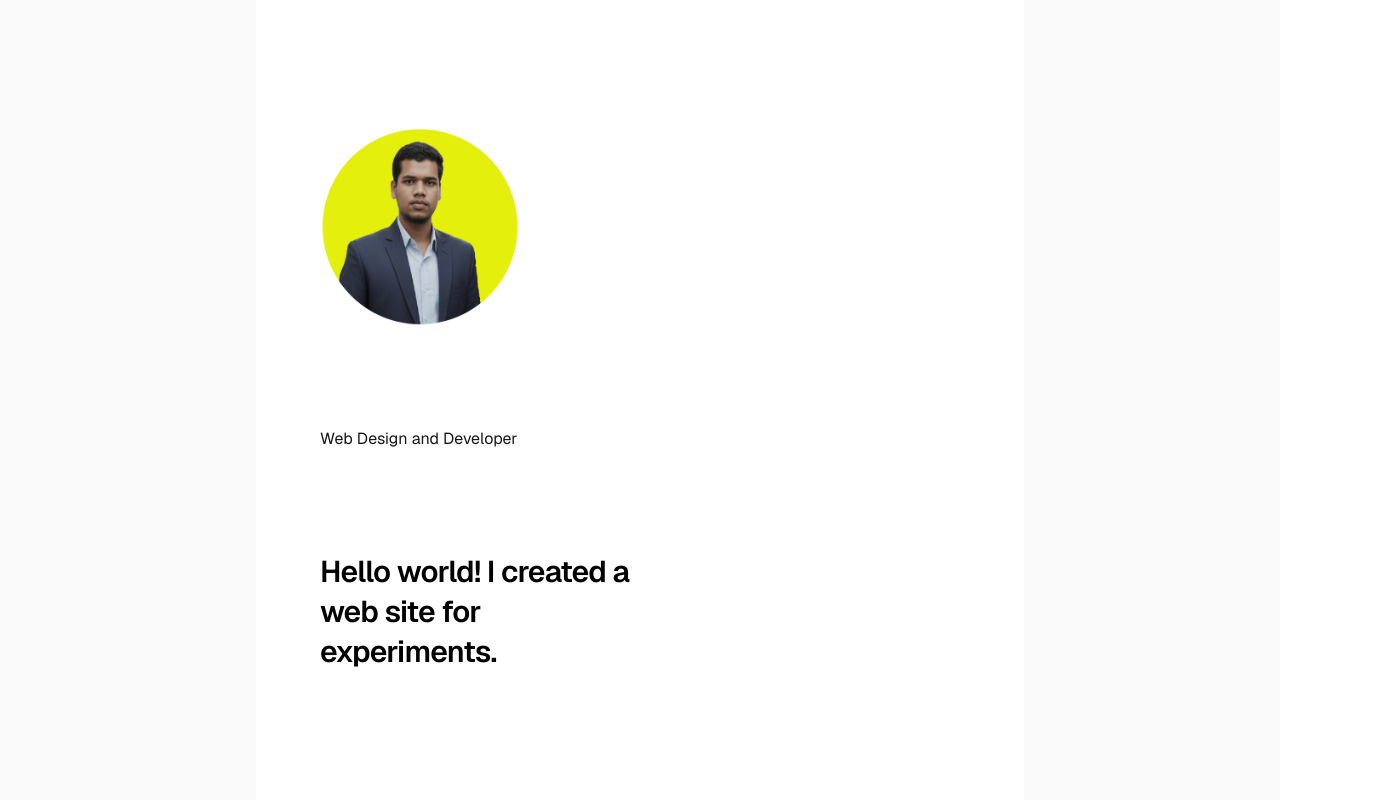
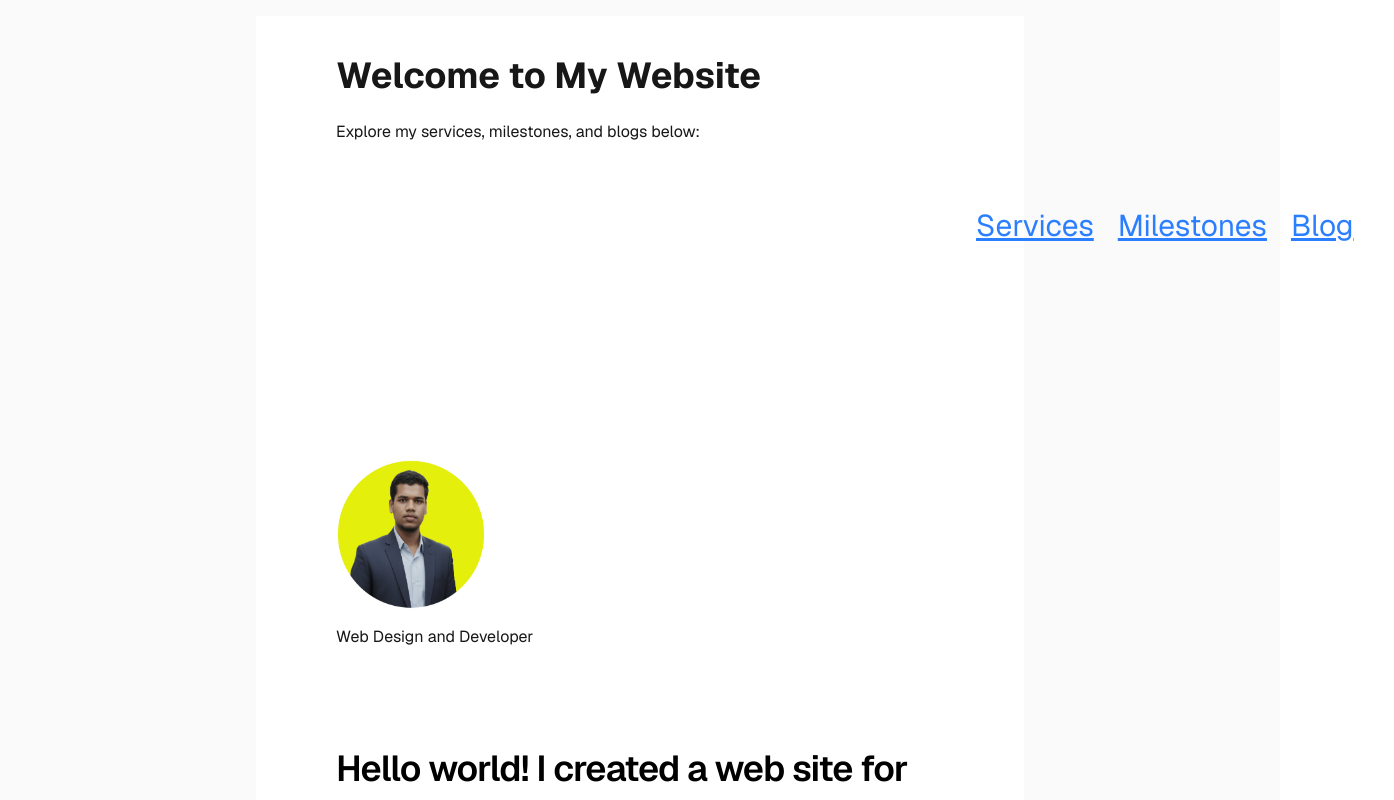
Before and after one commit to abdulmalekjillhazz/nextjs-project, a Next.js app: page / in a window 1280 px wide. Shown: the top 800 px of the page, 1394 px wide, since content can reach past the window. Built offline with nearby package versions, Linux system fonts and the light colour scheme.

Commit message:
upadted my blog services and profile section

```diff
--- /dev/null
+++ b/app/blog/page.js
@@ -0,0 +1,24 @@
+export default function Blog() {
+  return (
+    <section className="p-10">
+      <h1 className="text-3xl font-semibold mb-4">Blog Section</h1>
+      <p>Welcome to my blog! Here, I’ll share tutorials, tips, and updates about web development.</p>
+
+      <div className="mt-6 space-y-4">
+        <article className="border p-4 rounded-lg shadow">
+          <h2 className="text-xl font-bold">How I Started Web Development</h2>
+          <p className="text-gray-600 mt-2">
+            In this post, I share my journey learning HTML, CSS, and Next.js...
+          </p>
+        </article>
+
+        <article className="border p-4 rounded-lg shadow">
+          <h2 className="text-xl font-bold">Top 5 Tools for Freelancers</h2>
+          <p className="text-gray-600 mt-2">
+            These are my favorite tools for productivity and project management...
+          </p>
+        </article>
+      </div>
+    </section>
+  );
+}
--- a/app/page.js
+++ b/app/page.js
@@ -1,21 +1,31 @@
+import Link from "next/link";
 import Image from "next/image";
 
 export default function Home() {
   return (
-    <div className="flex min-h-screen items-center justify-center bg-zinc-50 font-sans dark:bg-black">
-      <main className="flex min-h-screen w-full max-w-3xl flex-col items-center justify-between py-32 px-16 bg-white dark:bg-black sm:items-start">
-        <Image
+    <div className="flex py-4 items-center justify-center bg-zinc-50
+    font-sans dark:bg-black">
+      <main className="flex py-10 px-20 w-full max-w-3xl flex-col items-center
+      justify-between bg-white dark:bg-black sm:items-start">
+           <h1 className="text-4xl font-bold mb-6">Welcome to My Website</h1>
+      <p className="mb-6">Explore my services, milestones, and blogs below:</p>
+
+      <div className="flex gap-6 text-3xl ml-150 mb-40 p-10">
+        <Link href="/services" className="text-blue-500 underline">Services</Link>
+        <Link href="/milestones" className="text-blue-500 underline">Milestones</Link>
+        <Link href="/blog" className="text-blue-500 underline">Blog</Link></div>
+       <Image className="flex py-4 "
           src="/profile final-01  ddf-01.png"
           alt="Next.js logo"
-          width={200}
-          height={40}
-          priority
+          width={150}
+          height={20}
         />
-            <p> Web Design and Developer</p>
-        <div className="flex flex-col items-center gap-6 text-center sm:items-start sm:text-left">
-          <h3 className="max-w-xs text-3xl font-semibold leading-10 tracking-tight text-black dark:text-zinc-50">
+         <p>
+          Web Design and Developer</p>
+           <div className="flex py-20 flex flex-col items-center gap-6 text-center sm:items-start sm:text-left">
+          <h2 className=" font-semibold text-4xl leading-20 tracking-tight text-black dark:text-zinc-50">
             Hello world! I created a web site for experiments.
-          </h3>
+          </h2>
         </div>
       </main>
     </div>
--- /dev/null
+++ b/app/services/page.js
@@ -0,0 +1,8 @@
+export default function Services() {
+  return (
+    <section className="p-10">
+      <h1 className="text-3xl font-semibold mb-4">Our Services</h1>
+      <p>Here we offer Web Design, Development, and Digital Marketing solutions.</p>
+    </section>
+  );
+}
```
